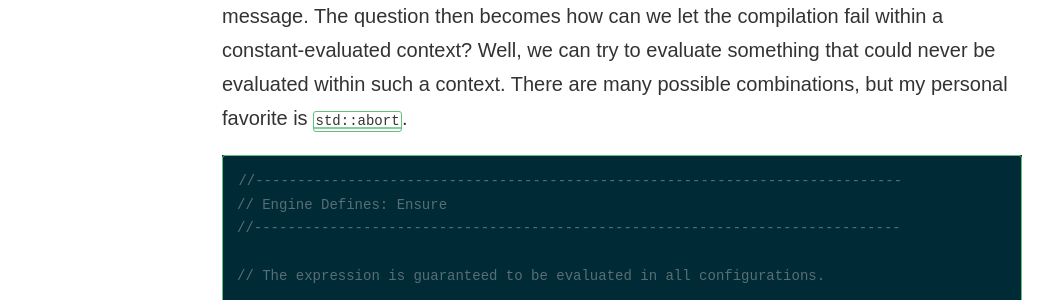
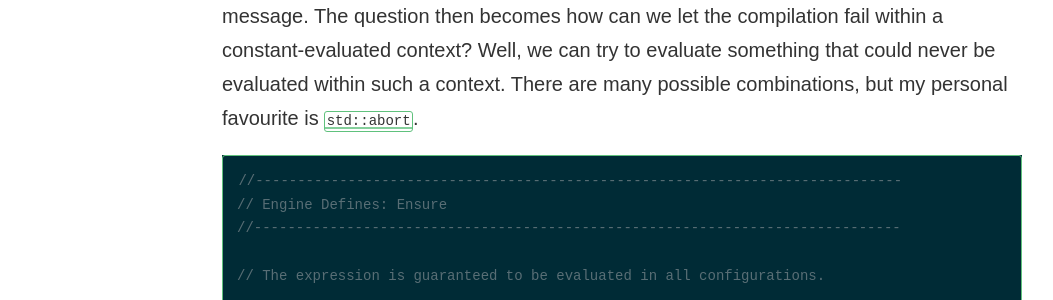
Before and after one commit to matt77hias/Blog, a Jekyll site: the page built from _posts/2020-08-25-mage-asserts.md, in a window 1280 px wide and 900 px high, scrolled down 3011 px. Shown: the part 425-725 px from the top of the window, without its empty margins (18-1071 px from the left). Built offline with Jekyll 4.4.1, drawn with Linux system fonts in a browser that asks for light colours; comment, search, counter and statistics services are not loaded; some of the changed text lies outside the part shown.

Commit message:
Update 2020-08-25-mage-asserts.md

````diff
--- a/_posts/2020-08-25-mage-asserts.md
+++ b/_posts/2020-08-25-mage-asserts.md
@@ -101,7 +101,7 @@
 
 It is not possible to use [`static_assert`](https://en.cppreference.com/w/cpp/language/static_assert), as that cannot evaluate expressions based on function parameters.
 
-The trick consists of ignoring any logging. For expressions that are not evaluated at compile-time, but at runtime instead, we want to redirect the assert messages to our logger. At compile-time itself, we can obviously not use that same logger. But should we use a logger or output at all? As long as we guarantee the compilation to fail, the compiler will provide us some information about the cause without having us to customize the message. The question then becomes how can we let the compilation fail within a constant-evaluated context? Well, we can try to evaluate something that could never be evaluated within such a context. There are many possible combinations, but my personal favorite is [`std::abort`](https://en.cppreference.com/w/cpp/utility/program/abort).
+The trick consists of ignoring any logging. For expressions that are not evaluated at compile-time, but at runtime instead, we want to redirect the assert messages to our logger. At compile-time itself, we can obviously not use that same logger. But should we use a logger or output at all? As long as we guarantee the compilation to fail, the compiler will provide us some information about the cause without having us to customize the message. The question then becomes how can we let the compilation fail within a constant-evaluated context? Well, we can try to evaluate something that could never be evaluated within such a context. There are many possible combinations, but my personal favourite is [`std::abort`](https://en.cppreference.com/w/cpp/utility/program/abort).
 
 ```c++
 //-----------------------------------------------------------------------------
````
Also changed, not shown: other parts of _posts/2020-08-25-mage-asserts.md (+1 -1 lines).
